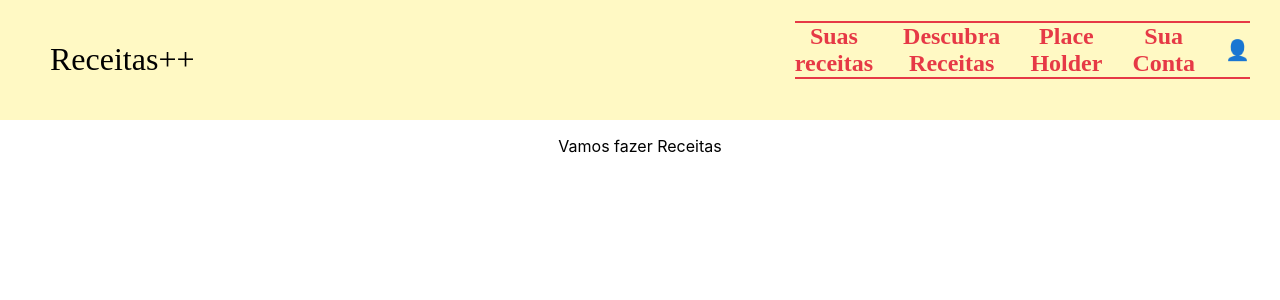
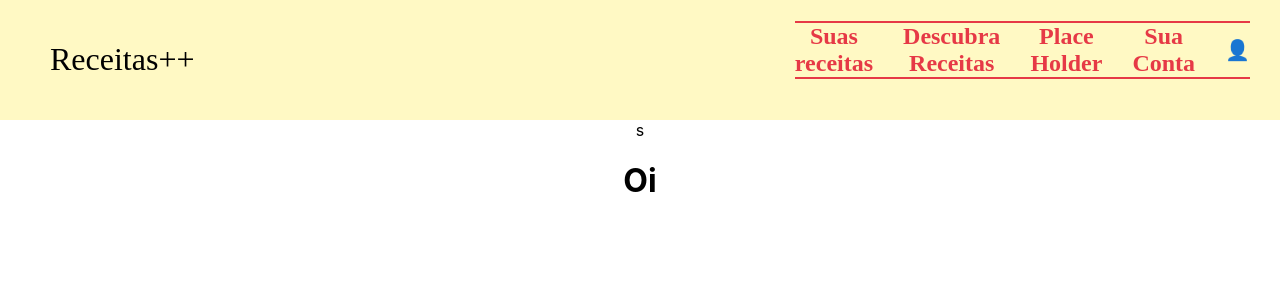
Before and after one commit to GusLucas12/Receitas, a React (Create React App) app in the folder client/: page / in a window 1280 px wide. Shown: the top 300 px of the page. Built offline with nearby package versions, Linux system fonts and the light colour scheme; a web font is replaced by a local one.

Commit message:
mudancas e criacao do Routes

```diff
--- a/client/src/App.js
+++ b/client/src/App.js
@@ -1,13 +1,17 @@
 import logo from './logo.svg';
 import './App.css';
-import Top from './components/Top';
-
+import Top from './components/cabeca';
+import { Routes,Route } from 'react-router-dom';
+import Home from './pages/index';
 function App() {
   return (
 
     <div className="App">
-      <Top></Top>
-      <p>Vamos fazer Receitas</p>
+      <Top></Top>s
+      <Routes>
+        <Route path='/' element={<Home/>}/>
+      </Routes>
+
     </div>
   );
 }
--- a/client/src/pages/index.js
+++ b/client/src/pages/index.js
@@ -1 +1,7 @@
-import header from "../components/top";
+import header from "../components/cabeca";
+function Home (){
+    return(
+        <h1>Oi</h1>
+    )
+}
+export default Home;
```
Also changed, not shown: client/src/components/cabeca.js (renamed from client/src/components/Top.js).
